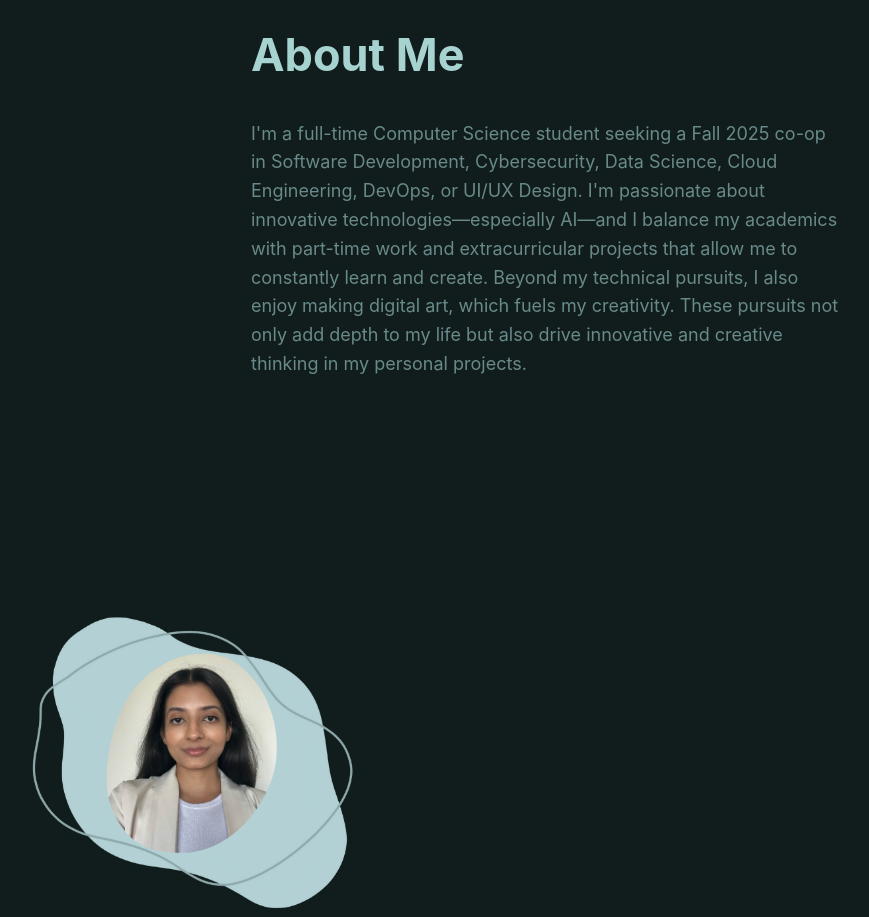
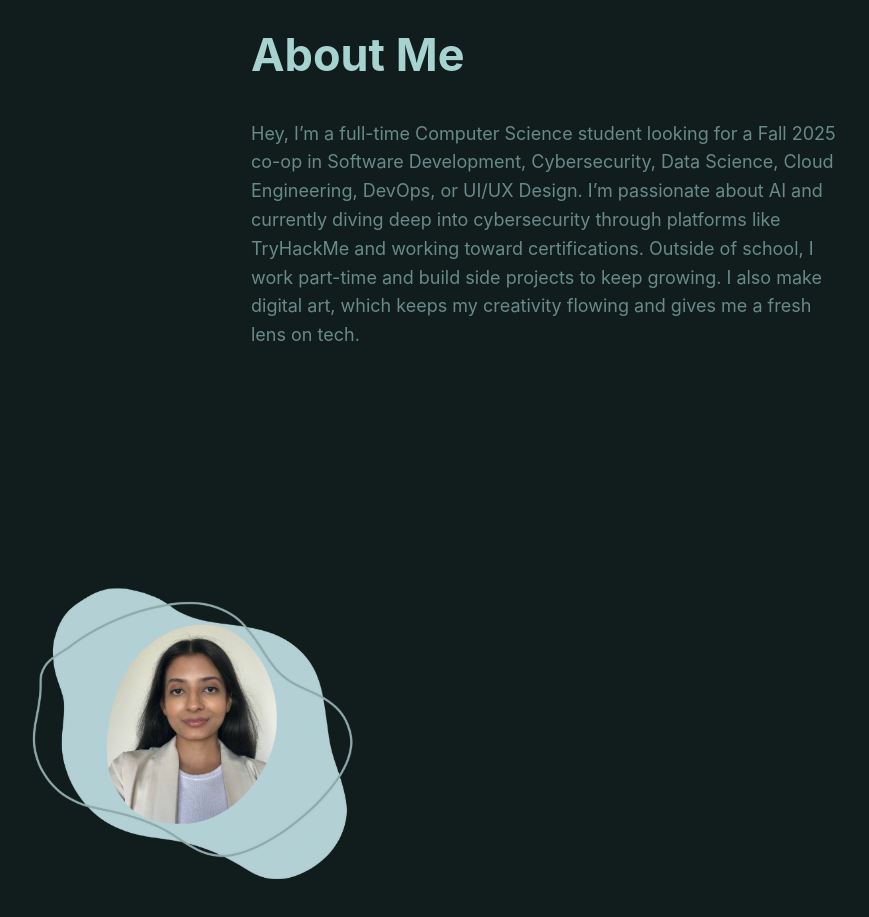
Before and after one commit to SiratC/portfolio, a React (Create React App) app: page / in a window 1280 px wide. Shown: the part 1280-2197 px from the top of the page, without its empty margins (94-963 px from the left). Built offline with nearby package versions, Linux system fonts and the light colour scheme.

Commit message:
Update About.js

```diff
--- a/src/sections/About.js
+++ b/src/sections/About.js
@@ -8,12 +8,13 @@ const About = () => {
         About Me
         </h2>
         <p>
-        I'm a full-time Computer Science student seeking a Fall 2025 co-op in Software Development,
-        Cybersecurity, Data Science, Cloud Engineering, DevOps, or UI/UX Design. I'm passionate about
-        innovative technologies—especially AI—and I balance my academics with part-time work and extracurricular
-        projects that allow me to constantly learn and create. Beyond my technical pursuits, I also enjoy making digital art,
-        which fuels my creativity. These pursuits not only add depth to
-        my life but also drive innovative and creative thinking in my personal projects.
+    Hey, I’m a full-time Computer Science student looking for a Fall 2025 co-op in Software Development,
+    Cybersecurity, Data Science, Cloud Engineering, DevOps, or UI/UX Design.
+    I’m passionate about AI and currently diving deep into cybersecurity through platforms
+    like TryHackMe and working toward certifications.
+    Outside of school, I work part-time and build side projects to keep growing.
+    I also make digital art, which keeps my creativity flowing and
+    gives me a fresh lens on tech.
         </p>
       </div>
       <div className="photo-frame">
```
